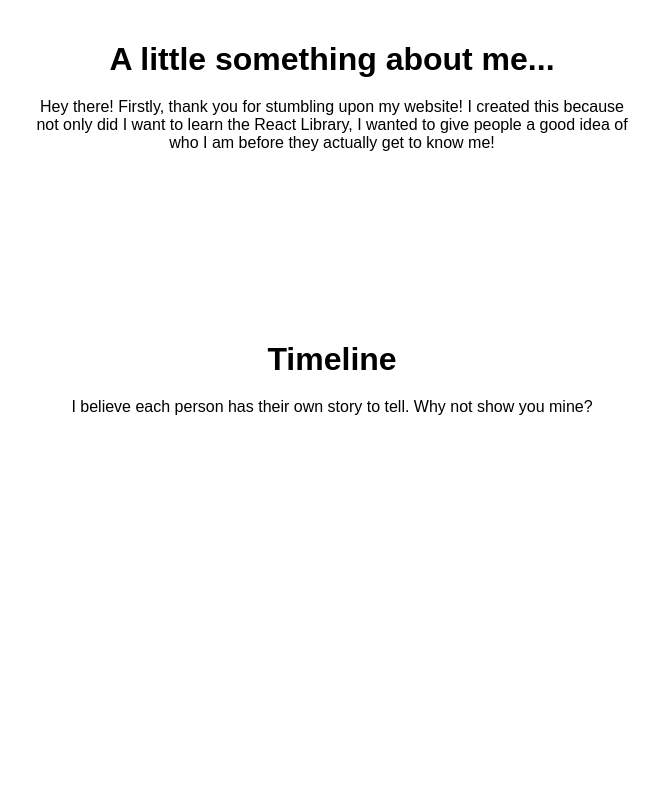
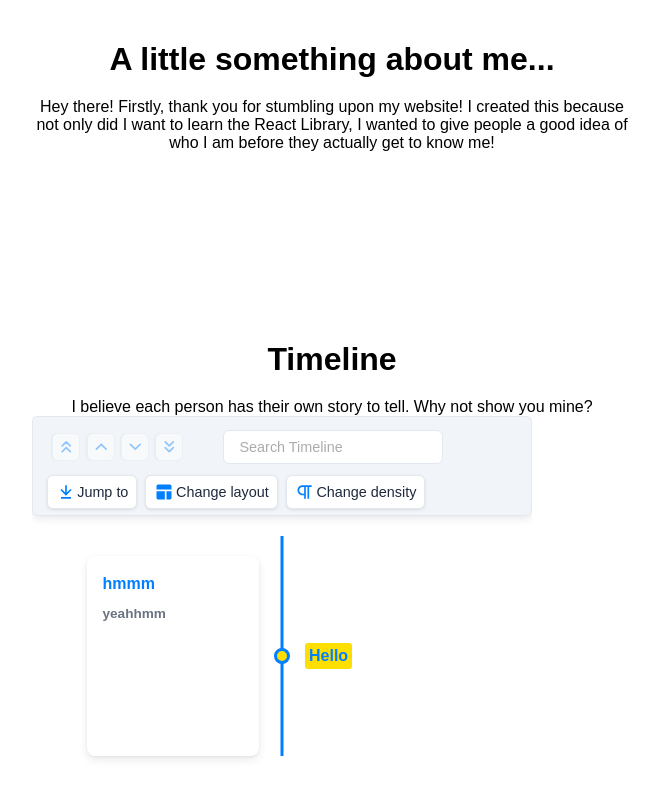
Before and after one commit to Jeevz10/Jeevz10.github.io, a React (Create React App) app in the folder my-website/: page / in a window 1280 px wide. Shown: the part 1223-2021 px from the top of the page, without its empty margins (308-966 px from the left). Built offline with nearby package versions, Linux system fonts and the light colour scheme; a web font is replaced by a local one.

Commit message:
created a starting point for timeline

```diff
--- a/my-website/package.json
+++ b/my-website/package.json
@@ -7,6 +7,7 @@
     "@testing-library/react": "^11.2.2",
     "@testing-library/user-event": "^12.6.0",
     "react": "^17.0.1",
+    "react-chrono": "^1.8.4",
     "react-dom": "^17.0.1",
     "react-icons": "^4.1.0",
     "react-router-dom": "^5.2.0",
--- a/my-website/src/components/ProfileSection/index.js
+++ b/my-website/src/components/ProfileSection/index.js
@@ -21,6 +21,7 @@ import {
 } from './ProfileElements';
 
 import image from '../../images/jeevan_passport.jpg';
+import { Chrono } from 'react-chrono';
 
 const ProfileSection = ({factsData}) => {
     return (
@@ -73,9 +74,12 @@ const ProfileSection = ({factsData}) => {
                         I believe each person has their own story to tell. Why not show you mine?
                     </TimelinePara>
 
-                    <Timeline>
-
-                    </Timeline>
+                    {/* <Timeline>
+                    <Chrono mode="VERTICAL_ALTERNATING" />
+                    </Timeline> */}
+                    <div style={{width: '500px', height: '950px'}}>
+                        <Chrono mode='VERTICAL_ALTERNATING' items={items} />
+                    </div>
                 </TimelineLayer>
             </ProfileWrapper>
         </ProfileContainer>
@@ -83,4 +87,10 @@ const ProfileSection = ({factsData}) => {
     )
 }
 
+const items = [{
+    title: 'Hello',
+    cardTitle: 'hmmm',
+    cardSubtitle: 'yeahhmm'
+}];
+
 export default ProfileSection;
```
Also changed, not shown: 2 other files (tests, documents, lock files or other folders).
